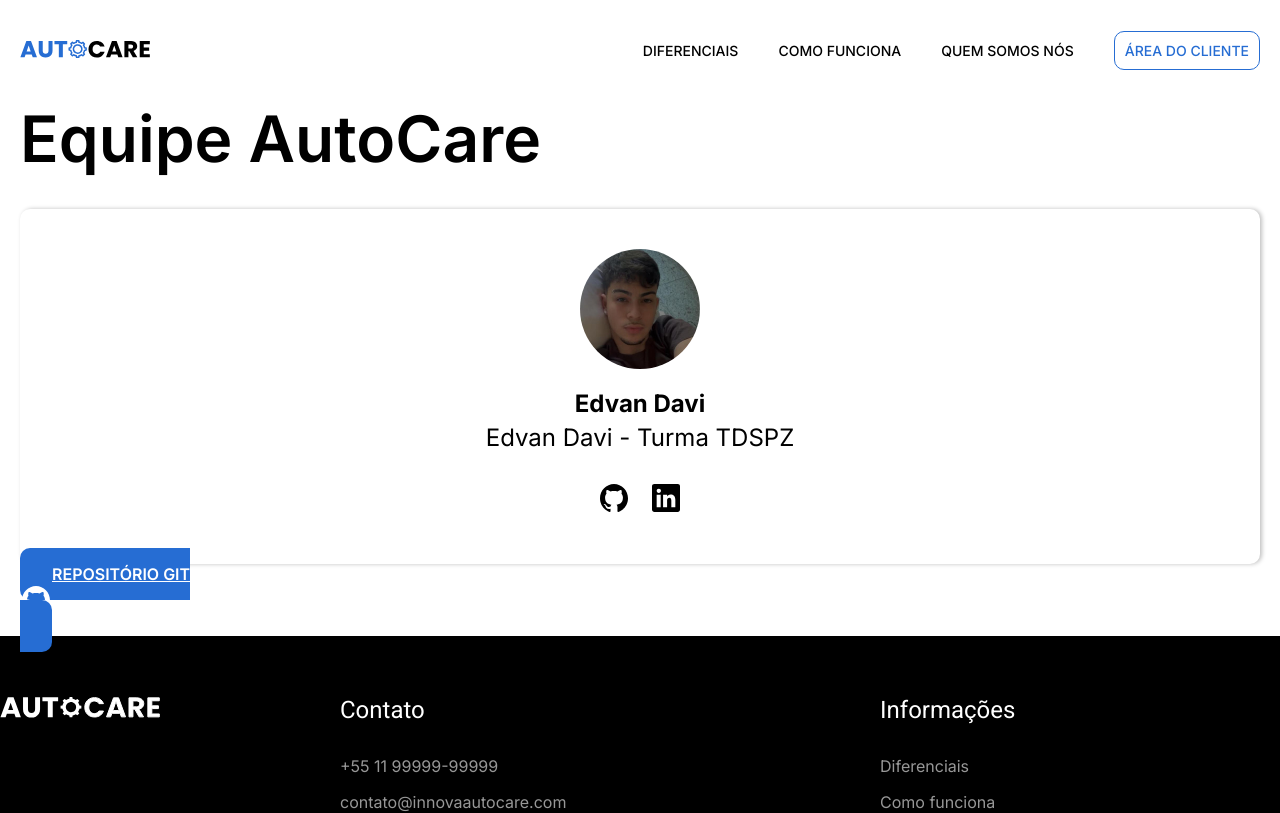
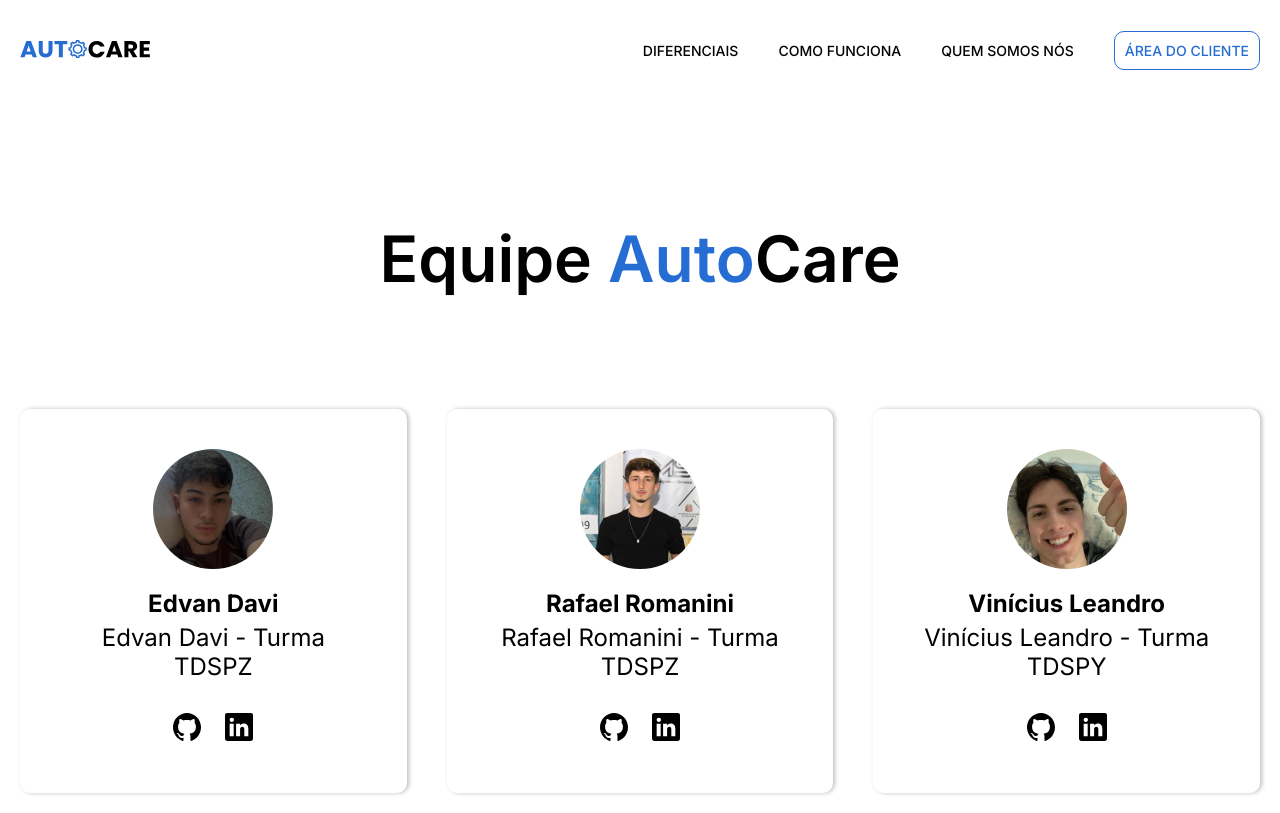
Before and after one commit to InnovaAutoCare/autocare, a React (Vite) app: page /integrantes in a window 1280 px wide. Shown: the top 813 px of the page. Built offline with nearby package versions, Linux system fonts and the light colour scheme.

Commit message:
Adicionando estilização da página Integrantes

```diff
--- a/src/Pages/Integrantes/Integrantes.tsx
+++ b/src/Pages/Integrantes/Integrantes.tsx
@@ -27,6 +27,22 @@ function Integrantes() {
             linkGithub='https://github.com/edvxndxvi'
             linkLinkedin='https://www.linkedin.com/in/edvan-davi-119970236/'
           />
+          <CardIntegrante
+            foto={rafaelGithub}
+            nome='Rafael Romanini'
+            rm='RM55463'
+            turma='Turma TDSPZ'
+            linkGithub='https://github.com/rafaelromanini'
+            linkLinkedin='https://www.linkedin.com/in/rafaelromanini/'
+          />
+          <CardIntegrante
+            foto={viniciusGithub}
+            nome='Vinícius Leandro'
+            rm='RM554728'
+            turma='Turma TDSPY'
+            linkGithub='https://github.com/ViniciusLABernardes'
+            linkLinkedin='https://www.linkedin.com/in/vinicius-leandro-de-araujo-bernardes-765a49254/'
+          />
         </ul>
         <a href="https://github.com/InnovaAutoCare/autocare" className={`${styleButton.button} ${style.rep_link}`} target="_blank">Repositório Git<img src={githubIcon} alt="" /></a>
       </section>
--- a/src/Pages/Integrantes/integrantes.module.css
+++ b/src/Pages/Integrantes/integrantes.module.css
@@ -0,0 +1,30 @@
+.main_integrantes {
+    padding: 120px 0 140px;
+    display: flex;
+    flex-direction: column;
+    align-items: center;
+}
+.main_integrantes h1{
+    text-align: center;
+}
+.main_integrantes h1 span{
+    color: var(--cor-p1);
+}
+.main_integrantes ul{
+    margin-top: 80px;
+    list-style: none;
+    display: grid;
+    grid-template-columns: 1fr 1fr 1fr;
+    gap: 40px;
+    padding: 0 20px;
+    margin-bottom: 80px;
+}
+
+.rep_link{
+    display: flex;
+    align-items: center;
+    gap: 10px;
+    align-self: center;
+    max-width: fit-content;
+    text-decoration: none;
+}
```
